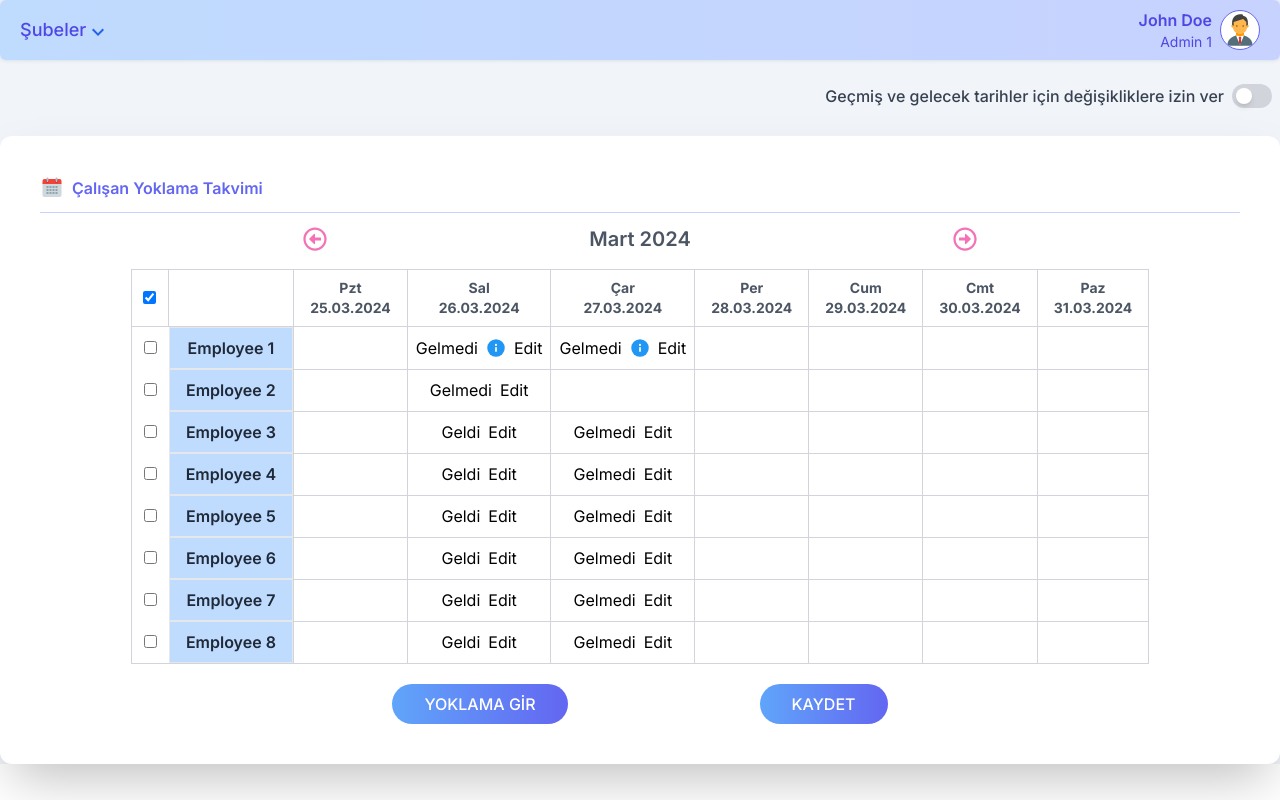
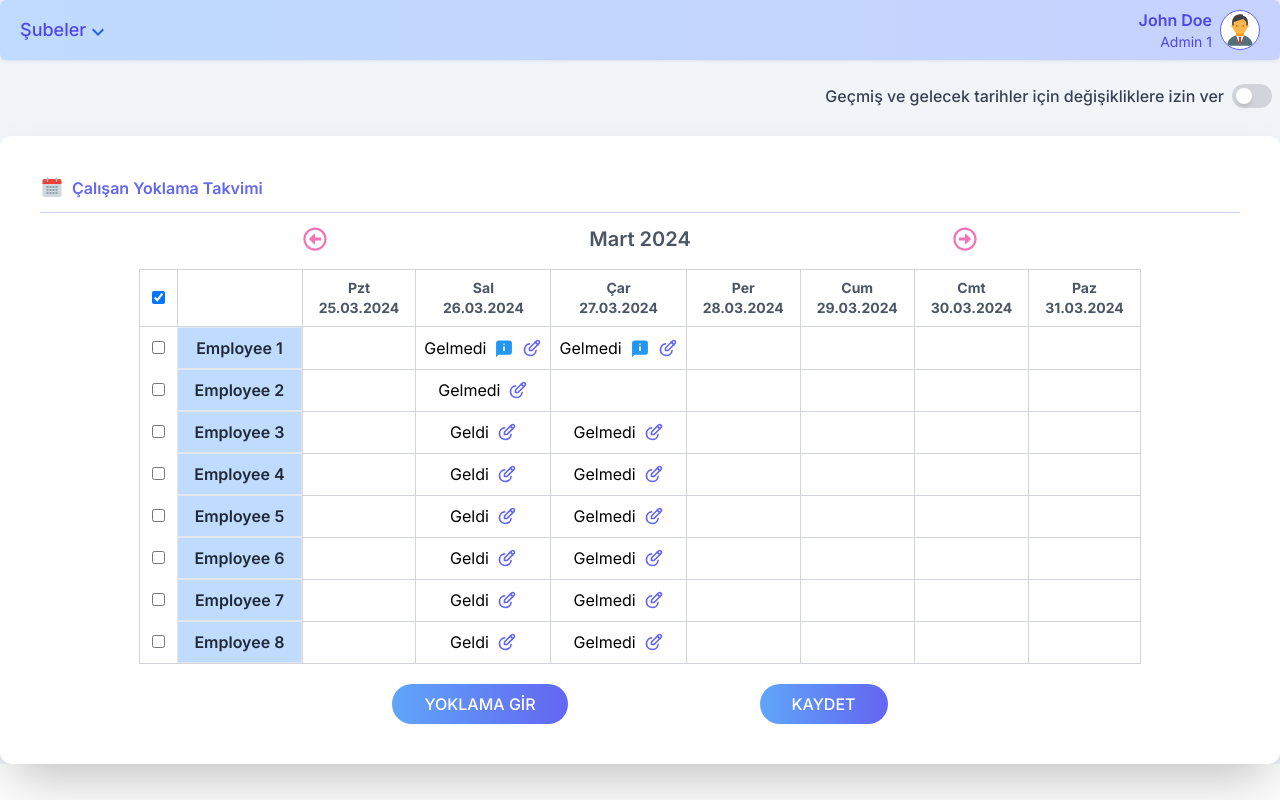
Before and after one commit to gokcetasci/Employee-Attendance-Tracker-Project, a Next.js app: page / in a window 1280 px wide. Both pictures are taken after a click on the button 312 px from the left and 239 px from the top of the page. Built offline with nearby package versions, Linux system fonts and the light colour scheme.

Commit message:
icons and styles added

```diff
--- a/components/generalcalendar/index.js
+++ b/components/generalcalendar/index.js
@@ -7,8 +7,10 @@ import {
   FaRegArrowAltCircleLeft,
   FaRegArrowAltCircleRight,
 } from "react-icons/fa";
-import { FcInfo, FcViewDetails } from "react-icons/fc";
+import { FcAbout, FcViewDetails, FcAddDatabase,FcDatabase,FcCheckmark } from "react-icons/fc";
 import AttendancePopup from "../attendancepopup";
+import { IoMdClose } from "react-icons/io";
+import { TbEditCircle } from "react-icons/tb";
 
 const GeneralCalendar = ({ allowPastAndFutureChanges }) => {
   const { admin } = useStore.getState();
@@ -303,9 +305,9 @@ const GeneralCalendar = ({ allowPastAndFutureChanges }) => {
                       <div className="flex flex-row gap-2 items-center justify-center">
                         <p>{attendanceStatus}</p>
                         {attendanceStatus === "Gelmedi" && explanation && (
-                          <div className="relative">
-                            <FcInfo
-                              className="text-gray-600 cursor-pointer"
+                          <div  className="relative">
+                            <FcAbout
+                              className="cursor-pointer hover:scale-105"
                               size={20}
                               title={explanation}
                             />
@@ -315,7 +317,7 @@ const GeneralCalendar = ({ allowPastAndFutureChanges }) => {
                           <button
                             onClick={() => toggleEditMode(employee.id, date)}
                           >
-                            Edit
+                            <TbEditCircle className="text-indigo-500 hover:scale-105 hover:text-indigo-800 w-5 h-5"/>
                           </button>
                         )}
 
@@ -356,8 +358,8 @@ const GeneralCalendar = ({ allowPastAndFutureChanges }) => {
                                   </Field>
 
                                   {values.explanationVisible && (
-                                    <div className="flex items-center relative">
-                                      <FcViewDetails
+                                    <div className="flex items-center relative gap-1">
+                                      <FcAddDatabase
                                         onClick={() =>
                                           setDropdownVisible((prevState) => ({
                                             ...prevState,
@@ -365,18 +367,23 @@ const GeneralCalendar = ({ allowPastAndFutureChanges }) => {
                                               !prevState[employee.id],
                                           }))
                                         }
-                                        className="text-gray-600 cursor-pointer w-6 h-6 hover:scale-105"
+                                        className="cursor-pointer w-6 h-6 hover:scale-105"
                                         size={20}
                                       />
                                       <div className="dropdown-menu absolute top-0 left-10 z-10">
                                         {dropdownVisible[employee.id] && (
-                                          <div className="bg-slate-50 p-4 border border-gray-300 shadow-2xl rounded-md">
+                                          <div className="bg-slate-50 p-4 border border-gray-300 shadow-2xl rounded-md flex flex-row gap-3">
                                             <Field
                                               className="flex gap-4 border-2 border-blue-300 rounded-md px-2 py-1 hover:border-indigo-400 outline-none"
                                               type="text"
                                               name="explanation"
                                               placeholder="Neden Gelmedi?"
                                             />
+                                            <button className="hover:scale-105">
+                                            <FcCheckmark className="w-6 h-6"/>
+                                            </button>
+                                            <button className="hover:scale-105 ">
+                                            <IoMdClose className="w-6 h-6 text-red-400"/>                        </button>
                                           </div>
                                         )}
                                       </div>
```
